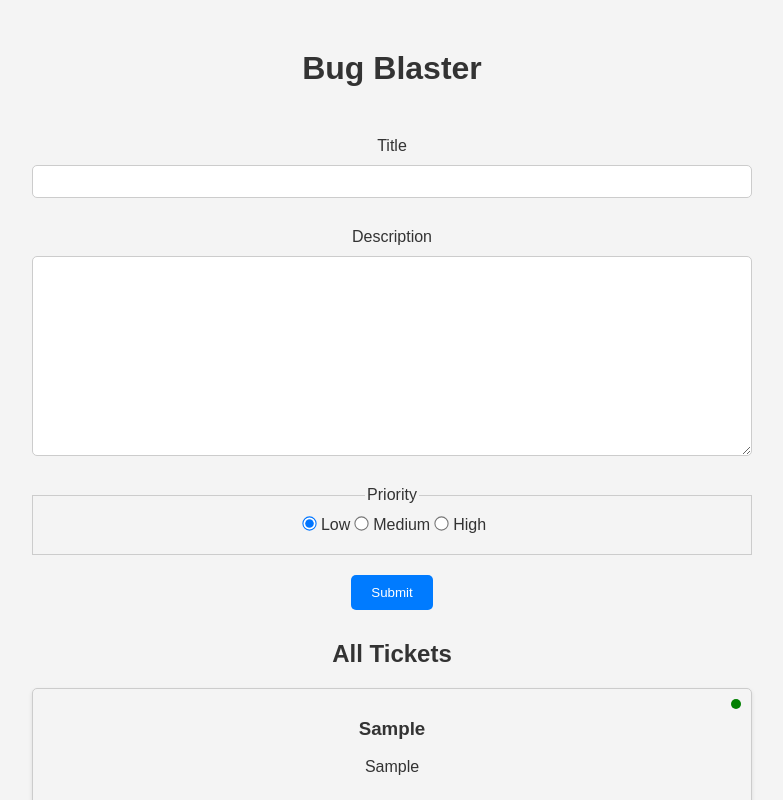
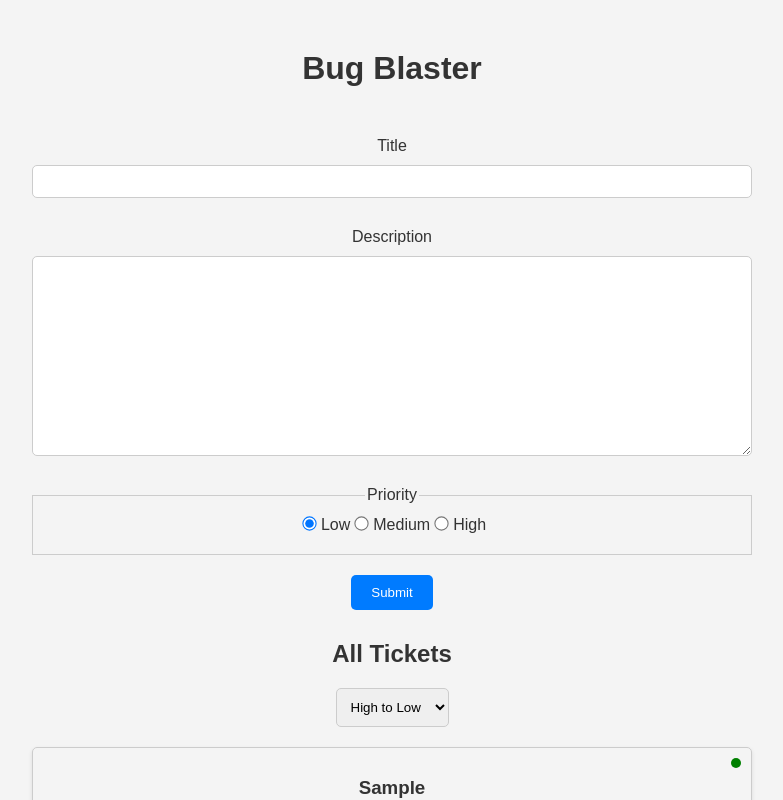
Before and after one commit to KDev2409/Bug-Blaster, a React (Create React App) app: page / in a window 1280 px wide. Both pictures are taken after typing "Sample", "Sample" into the empty fields and a click on the button "Submit". Shown: the top 800 px of the page, without its empty margins (248-1031 px from the left). Built offline with nearby package versions, Linux system fonts and the light colour scheme.

Commit message:
Tickets Sorting based on their priority functionaility added

```diff
--- a/src/App.js
+++ b/src/App.js
@@ -5,11 +5,19 @@
 import TicketForm from "./components/TicketForm";
 import ticketReducer from "./reducers/ticketReducer";
 import TicketList from "./components/TicketList";
+import { sortTickets } from "./utitlities/sortingUtilities";
+import { type } from "@testing-library/user-event/dist/type";
 
 function App() {
-  const initalState = { tickets: [], editingTicket: null };
+  const initalState = {
+    tickets: [],
+    editingTicket: null,
+    sortPreference: "High to Low",
+  };
 
   const [state, dispatch] = useReducer(ticketReducer, initalState);
+
+  const sortedTickets = sortTickets(state.tickets, state.sortPreference);
 
   return (
     <div className="App">
@@ -24,8 +32,18 @@
           <div>
             <h2>All Tickets</h2>
 
+            <select
+              value={state.sortPreference}
+              onChange={(e) =>
+                dispatch({ type: "SET_SORTING", payload: e.target.value })
+              }
+            >
+              <option value="High to Low">High to Low</option>
+              <option vlaue="Low to High">Low to High</option>
+            </select>
+
             <TicketList
-              tickets={state.tickets}
+              tickets={sortedTickets}
               dispatch={dispatch}
             ></TicketList>
           </div>
--- a/src/reducers/ticketReducer.js
+++ b/src/reducers/ticketReducer.js
@@ -42,6 +42,12 @@
         editingTicket: null,
       };
 
+    case "SET_SORTING":
+      return {
+        ...state,
+        sortPreference: action.payload,
+      };
+
     default:
       return state;
   }
--- /dev/null
+++ b/src/utitlities/sortingUtilities.js
@@ -0,0 +1,12 @@
+export const sortTickets = (tickets, preference) => {
+  switch (preference) {
+    case "High to Low":
+      return [...tickets].sort((a, b) => b.priority.localeCompare(a.priority));
+
+    case "Low to High":
+      return [...tickets].sort((a, b) => a.priority.localeCompare(b.priority));
+
+    default:
+      return tickets;
+  }
+};
```
